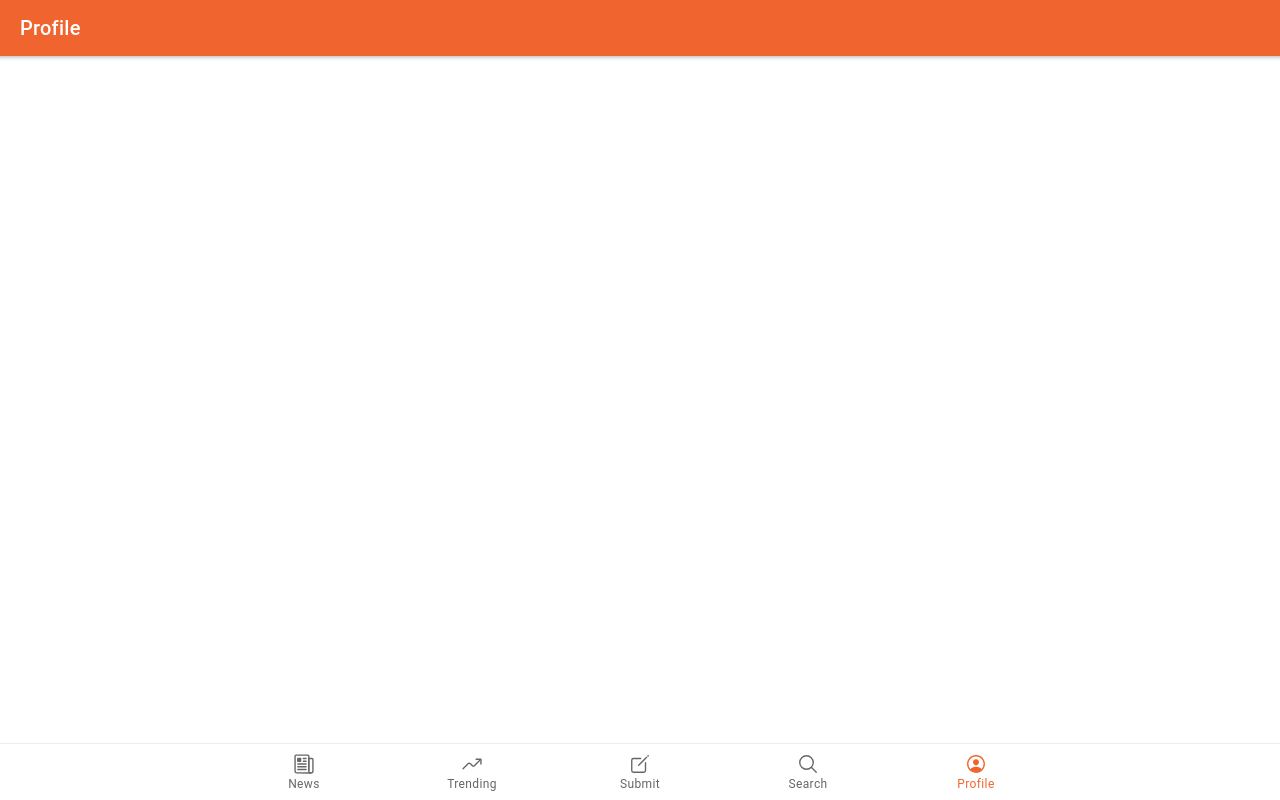
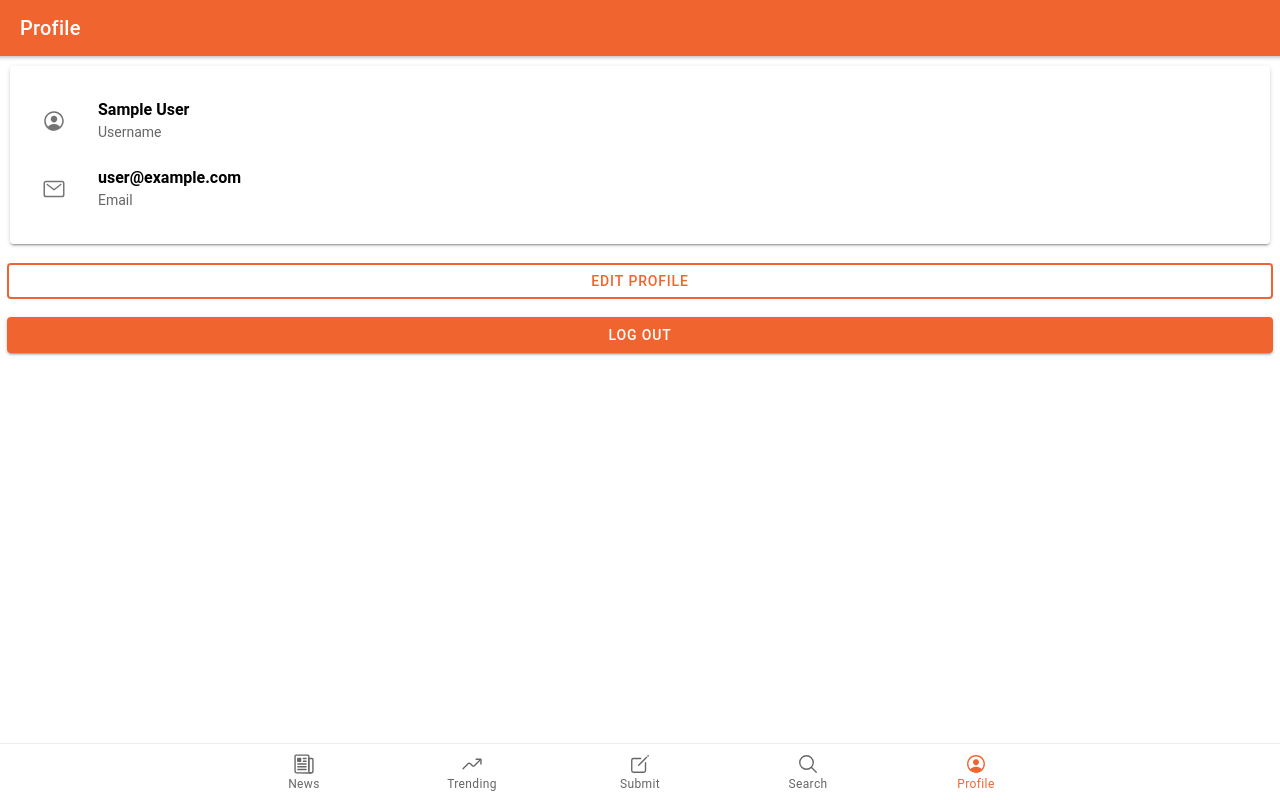
Before and after one commit to neelraval13/News, a React (Create React App) app: page /profile in a window 1280 px wide. Built offline with nearby package versions, Linux system fonts and the light colour scheme; no server answers; sample sign-in values are in the browser's storage.

Commit message:
Profile Page

```diff
--- a/src/pages/Tabs/Profile.js
+++ b/src/pages/Tabs/Profile.js
@@ -1,16 +1,91 @@
 import React from 'react';
-import { IonPage, IonContent } from '@ionic/react';
+import { IonPage, IonContent, IonCard, IonCardContent, IonList, IonItem, IonIcon, IonLabel, IonRow, IonCol, IonButton, IonGrid } from '@ionic/react';
 import SmallHeader from '../../components/Header/SmallHeader';
 import LargeHeader from '../../components/Header/LargeHeader';
+import { toast } from '../../helpers/toast';
+import firebase from '../../firebase';
+import UserContext from '../../contexts/UserContext';
+import { personCircleOutline, mail, mailOutline } from 'ionicons/icons';
 
-const Profile = ( ) => {
+const Profile = ( props ) => {
+
+    const { user } = React.useContext(UserContext);
+
+    async function logoutUser() {
+        try {
+            await firebase.logout();
+            props.history.push("/");
+            toast("You have logged out successfully")
+        }
+        catch (err) {
+            console.error("Logout Error", err);
+            toast(err.message);
+        }
+    }
+
     return (
         <IonPage>
             <SmallHeader title = "Profile" />
             <IonContent fullscreen>
                 <LargeHeader title = "Profile" />
-            </IonContent>
-        </IonPage>
+                { user ? (
+                    <>
+                    <IonCard>
+                        <IonCardContent>
+                            <IonList lines = "none">
+                                <IonItem>
+                                    <IonIcon icon = { personCircleOutline } slot = "start" ></IonIcon>
+                                    <IonLabel>
+                                        <strong> { user.displayName } </strong>
+                                        <p> Username </p>
+                                    </IonLabel>
+                                </IonItem>
+
+                                <IonItem>
+                                    <IonIcon icon = { mailOutline } slot = "start" ></IonIcon>
+                                    <IonLabel>
+                                        <strong> { user.email } </strong>
+                                        <p> Email </p>
+                                    </IonLabel>
+                                </IonItem>
+                            </IonList>
+                        </IonCardContent>
+                    </IonCard>
+                    <IonRow>
+                        <IonCol>
+                            <IonButton expand = "block" routerLink = { '/edit-profile' } color = "primary" fill = "outline" >
+                                Edit Profile
+                            </IonButton>
+                        </IonCol>
+                    </IonRow>
+                    <IonRow>
+                        <IonCol>
+                            <IonButton expand = "block" onClick = { logoutUser } >
+                                Log Out
+                            </IonButton>
+                        </IonCol>
+                    </IonRow>
+                </>
+                ) : (
+                    <IonGrid>
+                        <IonRow>
+                            <IonCol>
+                                <IonButton expand = "block" routerLink = { '/register' } color = "primary">
+                                    Sign Up
+                                </IonButton>
+                            </IonCol>
+                        </IonRow>
+                        <IonRow>
+                            <IonCol>
+                                <IonButton expand = "block" routerLink = { '/login' } color = "primary" fill = "outline">
+                                    Log In
+                                </IonButton>
+                            </IonCol>
+                        </IonRow>
+                    </IonGrid>
+                )}
+        </IonContent>
+    </IonPage>
     );
 };
 
```
